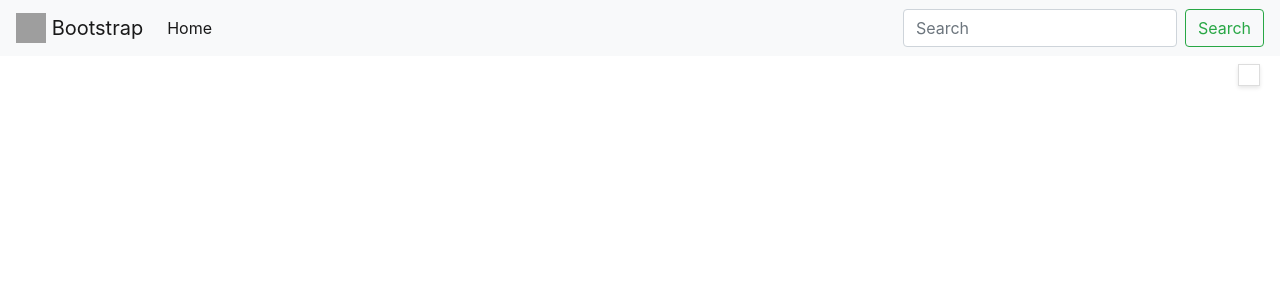
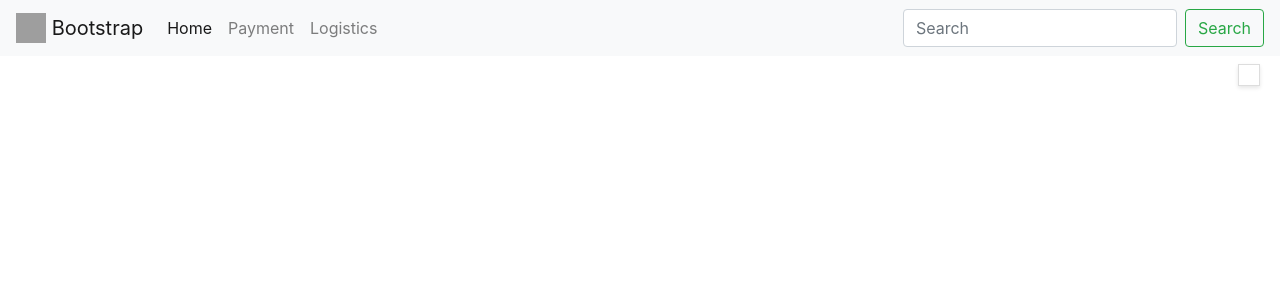
Before and after one commit to Marjon143/judilla-pdo-crud, a PHP site: page / in a window 1280 px wide. Shown: the top 300 px of the page. Run offline with PHP 8.4, Linux system fonts and the light colour scheme; data that the repository does not hold is empty; grey boxes are pictures that could not be loaded.

Commit message:
revise code

```diff
--- a/index.php
+++ b/index.php
@@ -65,6 +65,12 @@
       <ul class="navbar-nav mr-auto">
         <li class="nav-item active">
           <a class="nav-link" href="#">Home <span class="sr-only">(current)</span></a>
+        </li>
+        <li class="nav-item">
+          <a class="nav-link" href="products/payment.php">Payment</a>
+        </li>
+        <li class="nav-item">
+          <a class="nav-link" href="#">Logistics</a>
         </li>
       </ul>
       <form class="form-inline my-2 my-lg-0">
--- a/products/payment.php
+++ b/products/payment.php
@@ -101,7 +101,7 @@
 
         </form>
         <div style="text-align: center;">
-            <a href="products/logistics.php">Confirm</a>
+            <a href="logistics.php">Confirm</a>
         </div>
     </div>
 
```
